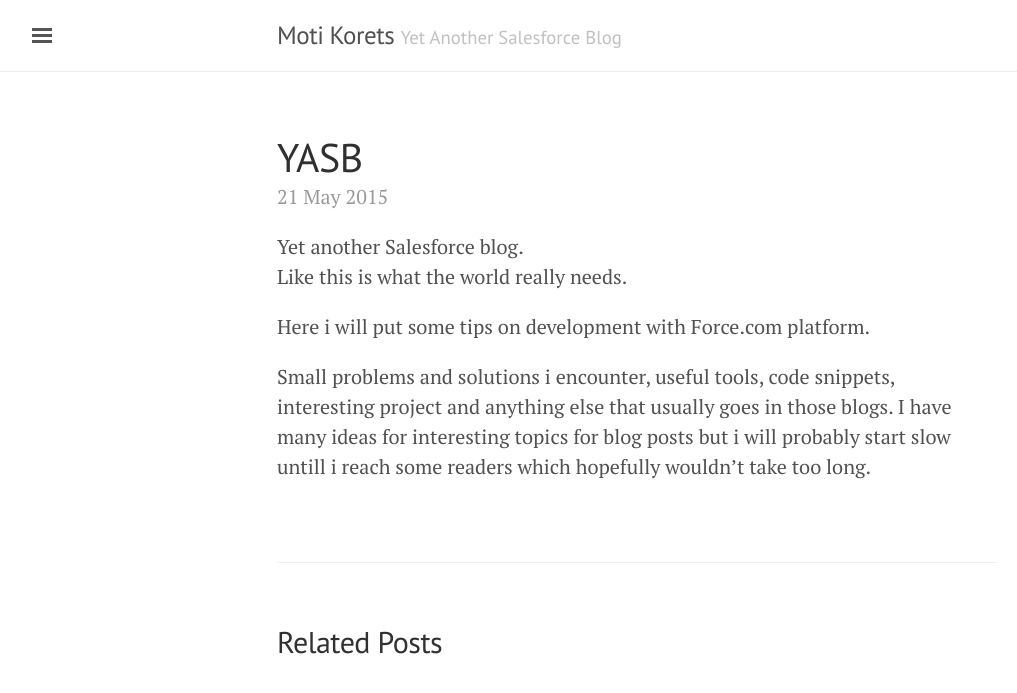
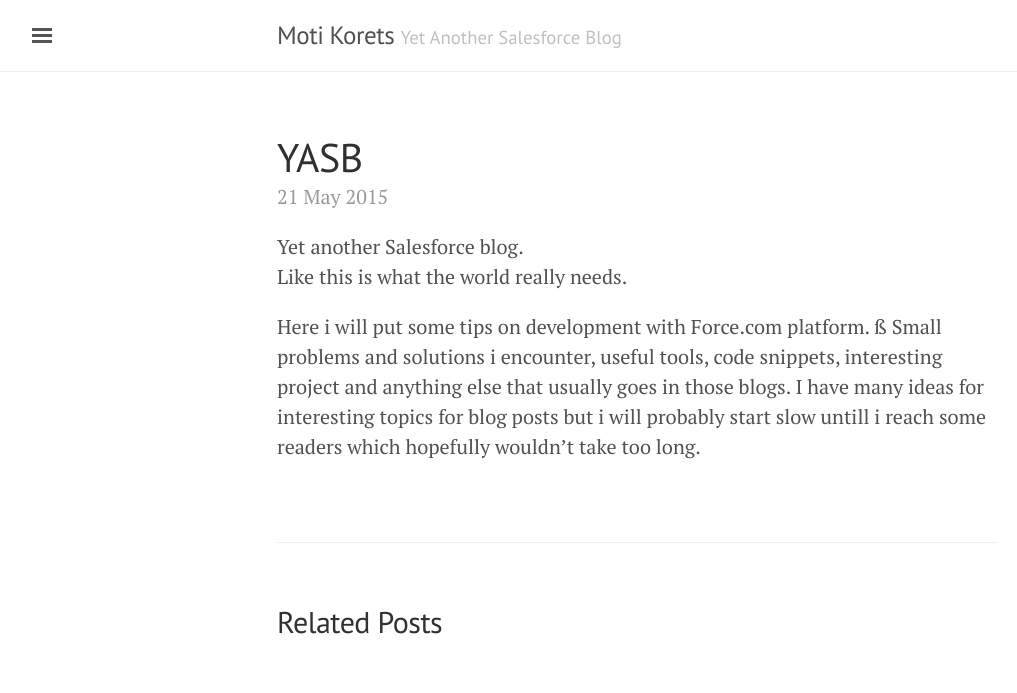
Before and after one commit to motiko/motiko.github.io, a Jekyll site: the page built from _posts/2015-05-21-Init.md, in a window 1280 px wide. Shown: the top 693 px of the page, without its empty margins (3-1020 px from the left). Built offline with Jekyll 4.4.1, drawn with Linux system fonts in a browser that asks for light colours.

```diff
--- a/_posts/2015-05-21-Init.md
+++ b/_posts/2015-05-21-Init.md
@@ -6,8 +6,6 @@ title: YASB
 Yet another Salesforce blog.
 Like this is what the world really needs.
 
-
 Here i will put some tips on development with Force.com platform.
-
-
+ß
 Small problems and solutions i encounter, useful tools, code snippets, interesting project and anything else that usually goes in those blogs. I have many ideas for interesting topics for blog posts but i will probably start slow untill i reach some readers which hopefully wouldn't take too long.
```
